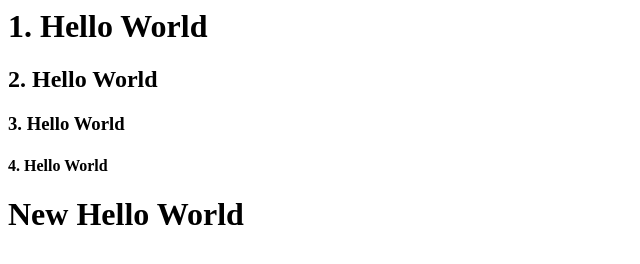
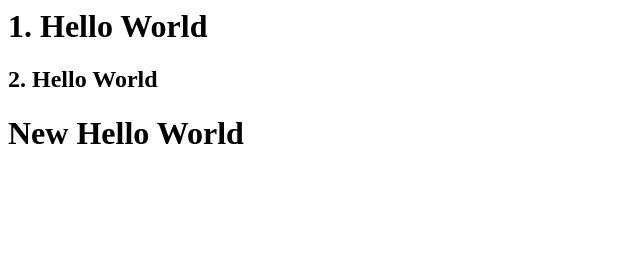
Before and after one commit to creatinewon/OSS_5, a plain HTML site: page index.html in a window 1280 px wide. Shown: the whole page, without its empty margins (0-640 px from the left). Drawn offline with Linux system fonts and the light colour scheme.

Commit message:
modified commit

```diff
--- a/index.html
+++ b/index.html
@@ -6,8 +6,6 @@
     <body>
         <h1>1. Hello World</h1>
         <h2>2. Hello World</h2>
-        <h3>3. Hello World</h3>
-        <h4>4. Hello World</h4>
 
         <h1>New Hello World</h1>
     </body>
```
